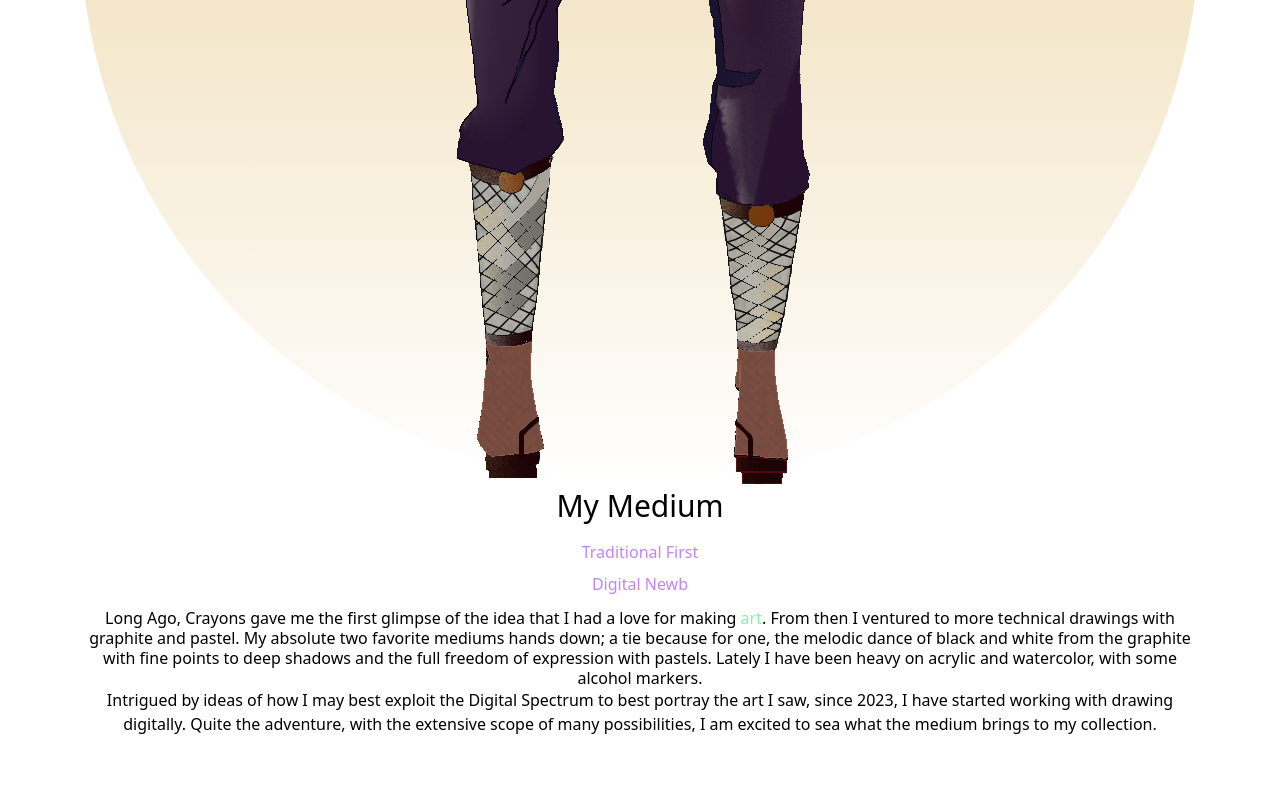
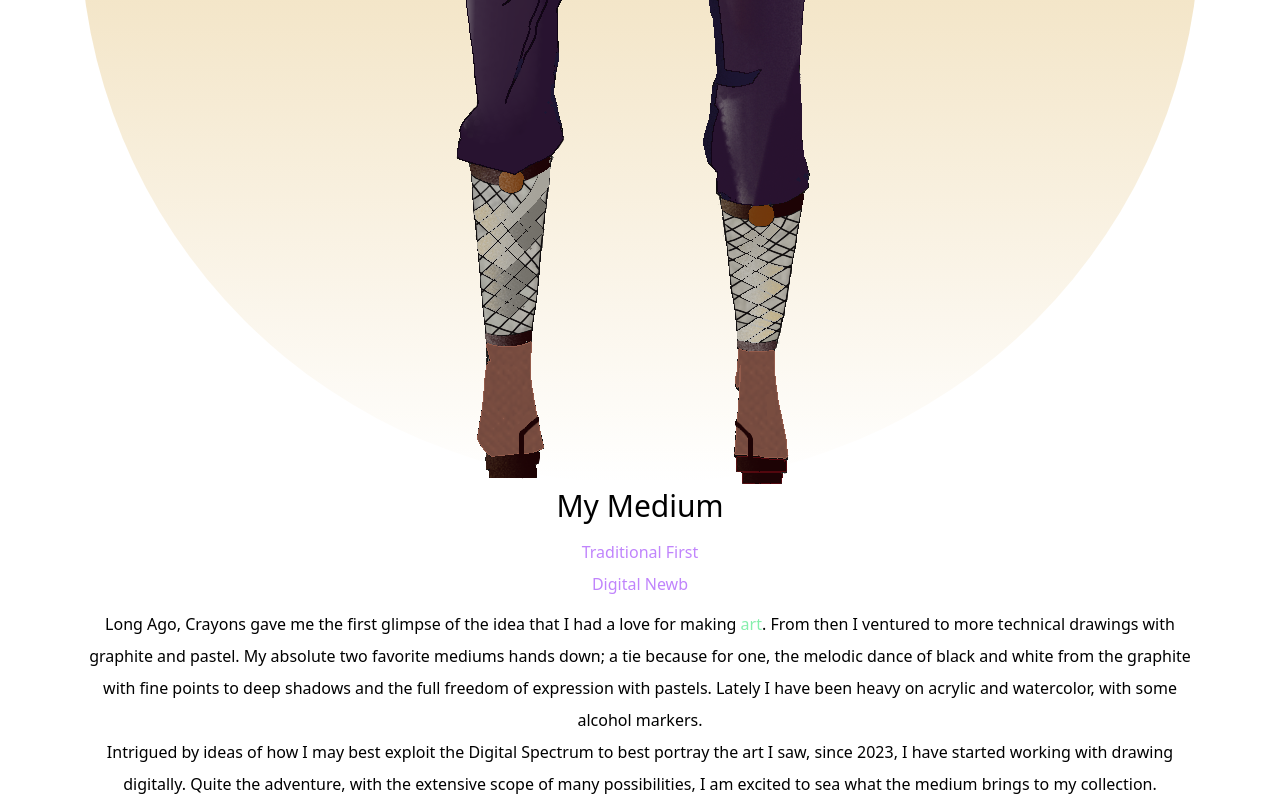
Before and after one commit to CEODemitri/demitri_davinci, a Next.js app: page / in a window 1280 px wide. Shown: the part 2357-3157 px from the top of the page. Before the commit the page ends 3093 px from the top, so only its background shows below. Built offline with nearby package versions, Linux system fonts and the light colour scheme.

Commit message:
Update index.js

```diff
--- a/pages/index.js
+++ b/pages/index.js
@@ -61,8 +61,8 @@ export default function Home() {
               <li><Link href="/posts/traditional">Traditional First</Link></li>
               <li><Link href="/posts/digital">Digital Newb</Link></li>
               </ul>
-            <p className="leading-5">Long Ago, Crayons gave me the first glimpse of the idea that I had a love for making <span className="text-green-300">art</span>. From then I ventured to more technical drawings with graphite and pastel. My absolute two favorite mediums hands down; a tie because for one, the melodic dance of black and white from the graphite with fine points to deep shadows and the full freedom of expression with pastels. Lately I have been heavy on acrylic and watercolor, with some alcohol markers.</p>
-            <p>Intrigued by ideas of how I may best exploit the Digital Spectrum to best portray the art I saw, since 2023, I have started working with drawing digitally. Quite the adventure, with the extensive scope of many possibilities, I am excited to sea what the medium brings to my collection.</p>
+            <p className="leading-8">Long Ago, Crayons gave me the first glimpse of the idea that I had a love for making <span className="text-green-300">art</span>. From then I ventured to more technical drawings with graphite and pastel. My absolute two favorite mediums hands down; a tie because for one, the melodic dance of black and white from the graphite with fine points to deep shadows and the full freedom of expression with pastels. Lately I have been heavy on acrylic and watercolor, with some alcohol markers.</p>
+            <p className="leading-8">Intrigued by ideas of how I may best exploit the Digital Spectrum to best portray the art I saw, since 2023, I have started working with drawing digitally. Quite the adventure, with the extensive scope of many possibilities, I am excited to sea what the medium brings to my collection.</p>
           </div>
 
           <div>
```
